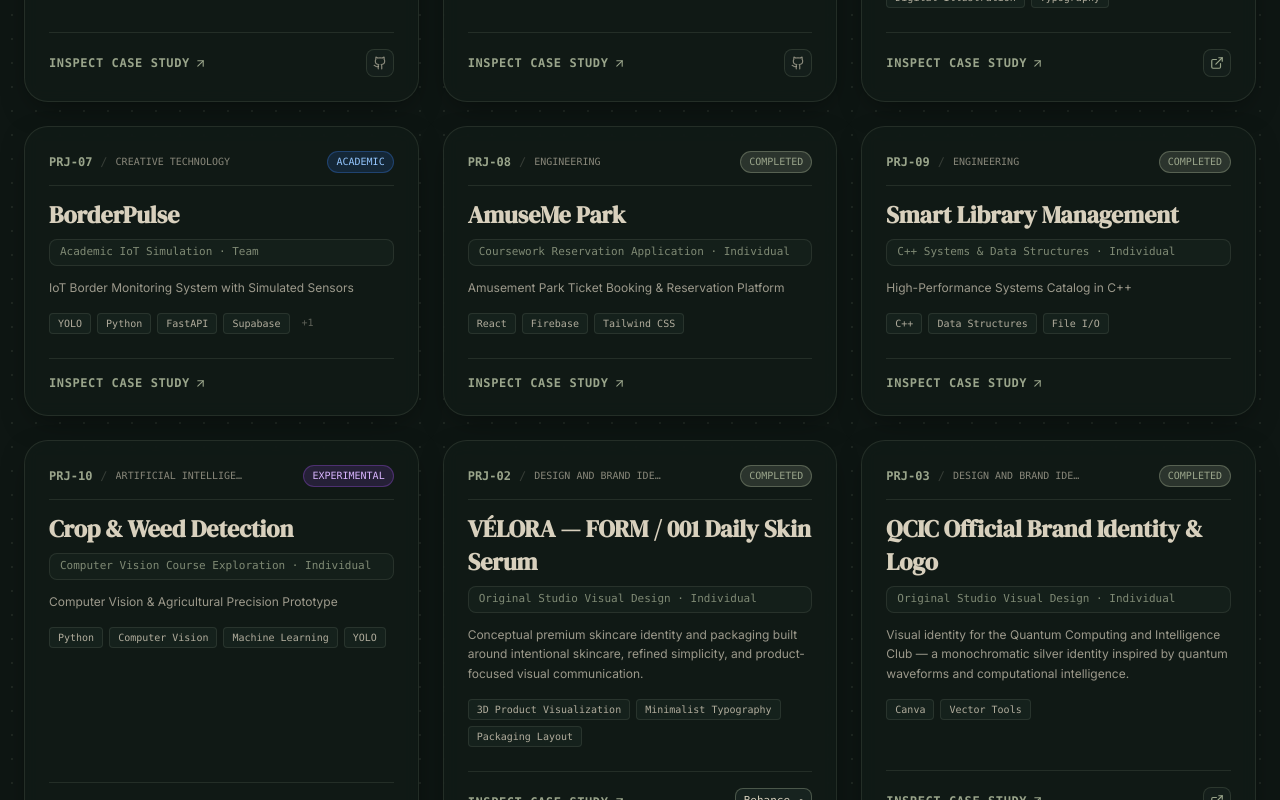
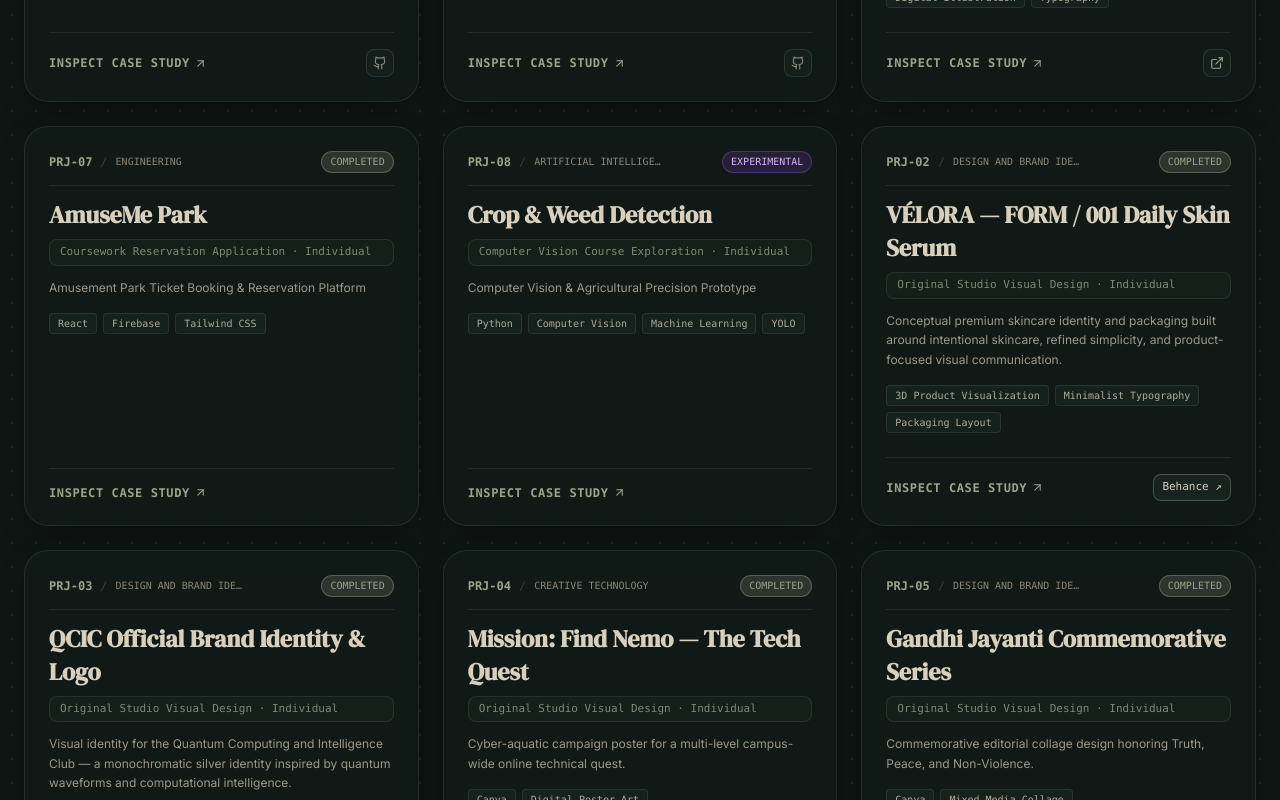
Before and after one commit to kusoumya2006-netizen/portfolio, a React (Vite) app: page /#/ in a window 1280 px wide. Shown: the part 5840-6640 px from the top of the page. Built offline with nearby package versions, Linux system fonts and the light colour scheme.

Commit message:
refactor(projects): strictly exclude BorderPulse and Smart Library Management from portfolio presentation

```diff
--- a/src/data/portfolio.ts
+++ b/src/data/portfolio.ts
@@ -579,38 +579,13 @@ export const PROJECTS: Project[] = [
     }
   },
   {
-    id: "borderpulse",
-    status: "ACADEMIC",
-    discipline: "CREATIVE TECHNOLOGY",
-    classification: "Academic",
-    teamOrSolo: "Team",
-    originality: "Academic IoT Simulation",
-    number: "07",
-    name: "BorderPulse",
-    shortDesc: "IoT Border Monitoring System with Simulated Sensors",
-    fullDesc: "A border surveillance and intrusion detection prototype combining computer vision (YOLO), simulated hardware sensor telemetry (ESP32) and cloud storage.",
-    problem: "Perimeter monitoring in remote zones requires low-latency alerting combining both visual object detection and physical sensor triggers.",
-    contribution: [
-      "Configured YOLO object detection for perimeter intrusion recognition",
-      "Simulated ESP32 IoT sensor feeds and telemetry streaming",
-      "Built FastAPI ingestion service connected to Supabase"
-    ],
-    tech: ["YOLO", "Python", "FastAPI", "Supabase", "ESP32 (Simulated)"],
-    category: ["All", "IoT", "AI & ML"],
-    github: null,
-    demo: null,
-    metrics: "Hardware & Vision Prototype",
-    featured: false,
-    accentColor: "#9AA58B"
-  },
-  {
     id: "amuseme",
     status: "COMPLETED",
     discipline: "ENGINEERING",
     classification: "Secondary",
     teamOrSolo: "Individual",
     originality: "Coursework Reservation Application",
-    number: "08",
+    number: "07",
     name: "AmuseMe Park",
     shortDesc: "Amusement Park Ticket Booking & Reservation Platform",
     fullDesc: "A responsive ticket reservation web application with real-time pass selection, schedule management and Firebase authentication/database integration.",
@@ -629,38 +604,13 @@ export const PROJECTS: Project[] = [
     accentColor: "#B5B5AD"
   },
   {
-    id: "library",
-    status: "COMPLETED",
-    discipline: "ENGINEERING",
-    classification: "Academic",
-    teamOrSolo: "Individual",
-    originality: "C++ Systems & Data Structures",
-    number: "09",
-    name: "Smart Library Management",
-    shortDesc: "High-Performance Systems Catalog in C++",
-    fullDesc: "A classic C++ library management application utilizing efficient data structures and file I/O for book indexing, patron tracking and borrow transactions.",
-    problem: "Managing catalog inventory and rapid search requires fundamental algorithmic precision without heavy runtime overhead.",
-    contribution: [
-      "Implemented custom data structures for book records and indexing",
-      "Structured fast search, issuance and return workflows",
-      "Handled persistent file serialization"
-    ],
-    tech: ["C++", "Data Structures", "File I/O"],
-    category: ["All", "Systems"],
-    github: null,
-    demo: null,
-    metrics: "C++ Core Algorithms",
-    featured: false,
-    accentColor: "#D8D0BD"
-  },
-  {
     id: "cropweed",
     status: "EXPERIMENTAL",
     discipline: "ARTIFICIAL INTELLIGENCE",
     classification: "Exploratory",
     teamOrSolo: "Individual",
     originality: "Computer Vision Course Exploration",
-    number: "10",
+    number: "08",
     name: "Crop & Weed Detection",
     shortDesc: "Computer Vision & Agricultural Precision Prototype",
     fullDesc: "A computer-vision and machine learning prototype exploring morphological differentiation between crops and invasive weeds to support precision agricultural workflows.",
@@ -1092,7 +1042,7 @@ export const CREATIVE_FREQUENCIES: CreativeFrequency[] = [
     bullets: [
       "Building high-fidelity interactive prototypes to test usability, feedback loops, and spatial transitions",
       "Experimenting with vector mathematics, SVG motion curves, and real-time state visualization",
-      "Connecting hardware sensor streams (e.g. simulated ESP32 in BorderPulse) to reactive web dashboards"
+      "Connecting interactive canvas telemetry and state machines to reactive web dashboards"
     ],
     iconName: "Sparkles"
   },
@@ -1132,10 +1082,10 @@ export const SKILL_CATEGORIES = [
     title: "Programming Languages",
     description: "Core languages used across backend systems, algorithms, and application logic.",
     skills: [
-      { name: "Python", projectIds: ["nexora", "vyra", "cropweed", "borderpulse"] },
+      { name: "Python", projectIds: ["nexora", "vyra", "cropweed"] },
       { name: "TypeScript", projectIds: ["convera", "resumatch", "portfolio"] },
-      { name: "Java", projectIds: ["library"] },
-      { name: "C / C++", projectIds: ["library"] },
+      { name: "Java", projectIds: ["convera", "amuseme"] },
+      { name: "C / C++", projectIds: ["convera", "amuseme"] },
       { name: "SQL", projectIds: ["convera"] }
     ]
   },
@@ -1158,7 +1108,7 @@ export const SKILL_CATEGORIES = [
     title: "Backend Development",
     description: "API architecture, service layer orchestration, and server-side runtime services.",
     skills: [
-      { name: "FastAPI", projectIds: ["nexora", "vyra", "borderpulse"] },
+      { name: "FastAPI", projectIds: ["nexora", "vyra"] },
       { name: "Node.js", projectIds: ["netwatch"] },
       { name: "Express", projectIds: ["netwatch"] },
       { name: "RESTful APIs", projectIds: ["nexora", "vyra", "netwatch"] },
@@ -1171,7 +1121,7 @@ export const SKILL_CATEGORIES = [
     description: "Relational, document, and timeseries persistence layers with cloud hosting.",
     skills: [
       { name: "PostgreSQL", projectIds: ["convera"] },
-      { name: "Supabase", projectIds: ["convera", "borderpulse"] },
+      { name: "Supabase", projectIds: ["convera"] },
       { name: "MongoDB Atlas", projectIds: ["netwatch"] },
       { name: "Mongoose ODM", projectIds: ["netwatch"] },
       { name: "Firebase Firestore", projectIds: ["amuseme"] }
@@ -1186,7 +1136,7 @@ export const SKILL_CATEGORIES = [
       { name: "NLP & TF-IDF", projectIds: ["resumatch", "vyra", "nexora"] },
       { name: "Cosine Similarity Matching", projectIds: ["resumatch"] },
       { name: "Rule-Based Heuristic Classifiers", projectIds: ["nexora"] },
-      { name: "Computer Vision & YOLO", projectIds: ["borderpulse", "cropweed"] }
+      { name: "Computer Vision & YOLO", projectIds: ["cropweed"] }
     ]
   },
   {
@@ -1194,11 +1144,11 @@ export const SKILL_CATEGORIES = [
     title: "Computer Science Fundamentals",
     description: "Core academic foundational pillars studied rigorously at SVCE.",
     skills: [
-      { name: "Data Structures & Algorithms", projectIds: ["library", "convera"] },
+      { name: "Data Structures & Algorithms", projectIds: ["convera", "amuseme"] },
       { name: "Database Management Systems (DBMS)", projectIds: ["convera", "netwatch"] },
       { name: "Computer Networks & Telemetry", projectIds: ["netwatch"] },
-      { name: "Object-Oriented Programming (OOP)", projectIds: ["library", "convera"] },
-      { name: "Operating Systems Principles", projectIds: ["library"] }
+      { name: "Object-Oriented Programming (OOP)", projectIds: ["convera", "amuseme"] },
+      { name: "Operating Systems Principles", projectIds: ["netwatch"] }
     ]
   },
   {
```
Also changed, not shown: 2 other files (tests, documents, lock files or other folders).
